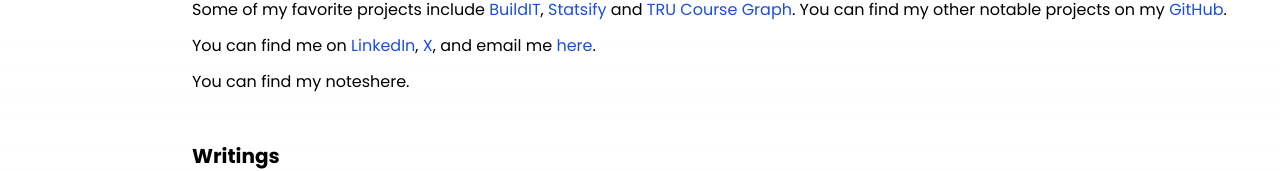
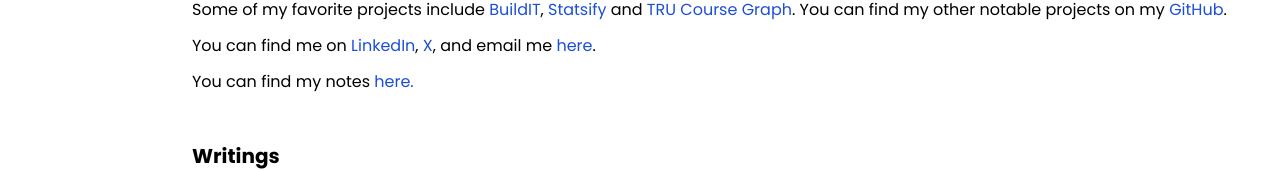
Before and after one commit to rupokghosh/rupokghosh.com, a Next.js app: page / in a window 1280 px wide. Shown: the part 230-401 px from the top of the page. Built offline with nearby package versions, Linux system fonts and the light colour scheme.

Commit message:
update css

```diff
--- a/src/app/page.tsx
+++ b/src/app/page.tsx
@@ -86,7 +86,12 @@ export default function Home() {
         </p>
         <p>
           You can find my notes
-          <Link href="https://www.notion.so/rupokghosh/Notes-732320205a2b4a5bb3cabb2b62432236">
+          <Link
+            href="https://www.notion.so/rupokghosh/Notes-732320205a2b4a5bb3cabb2b62432236"
+            target="_blank"
+            className={linkClassName}
+          >
+            {" "}
             here.
           </Link>
         </p>
```
